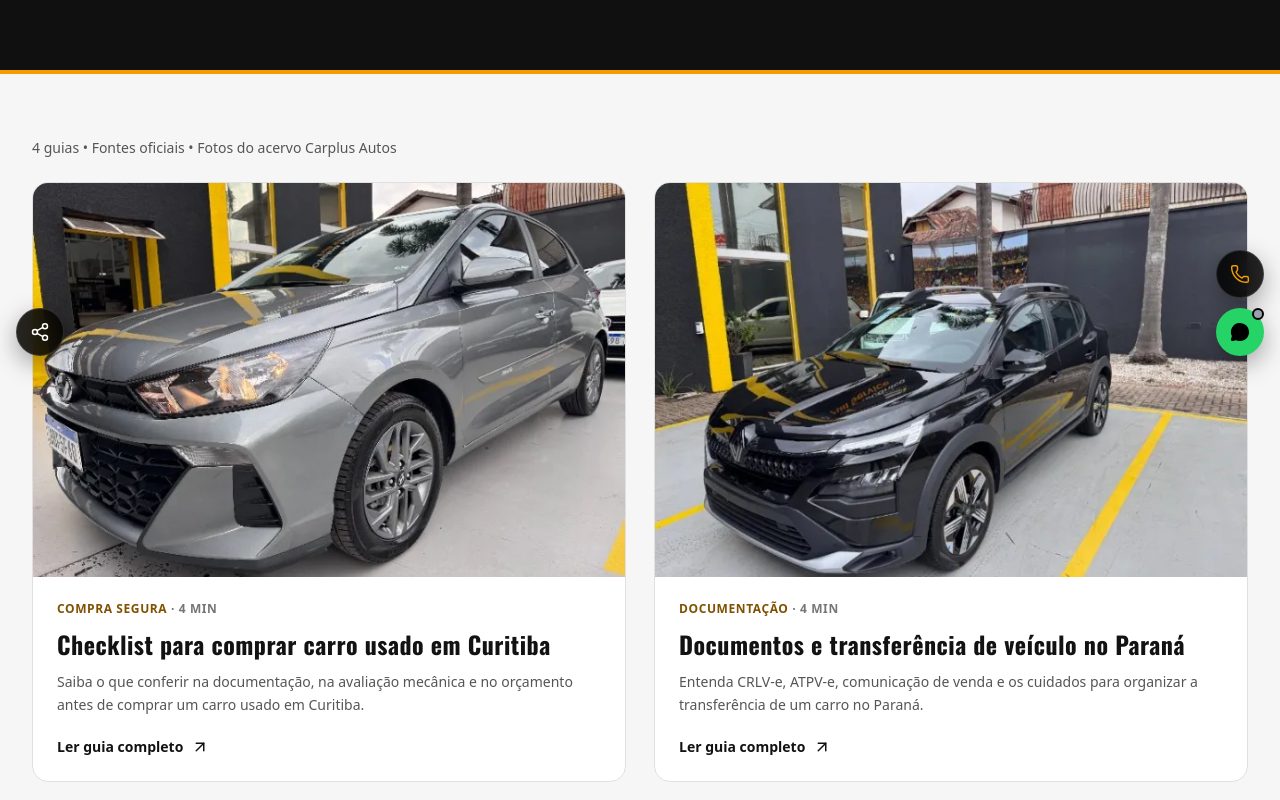
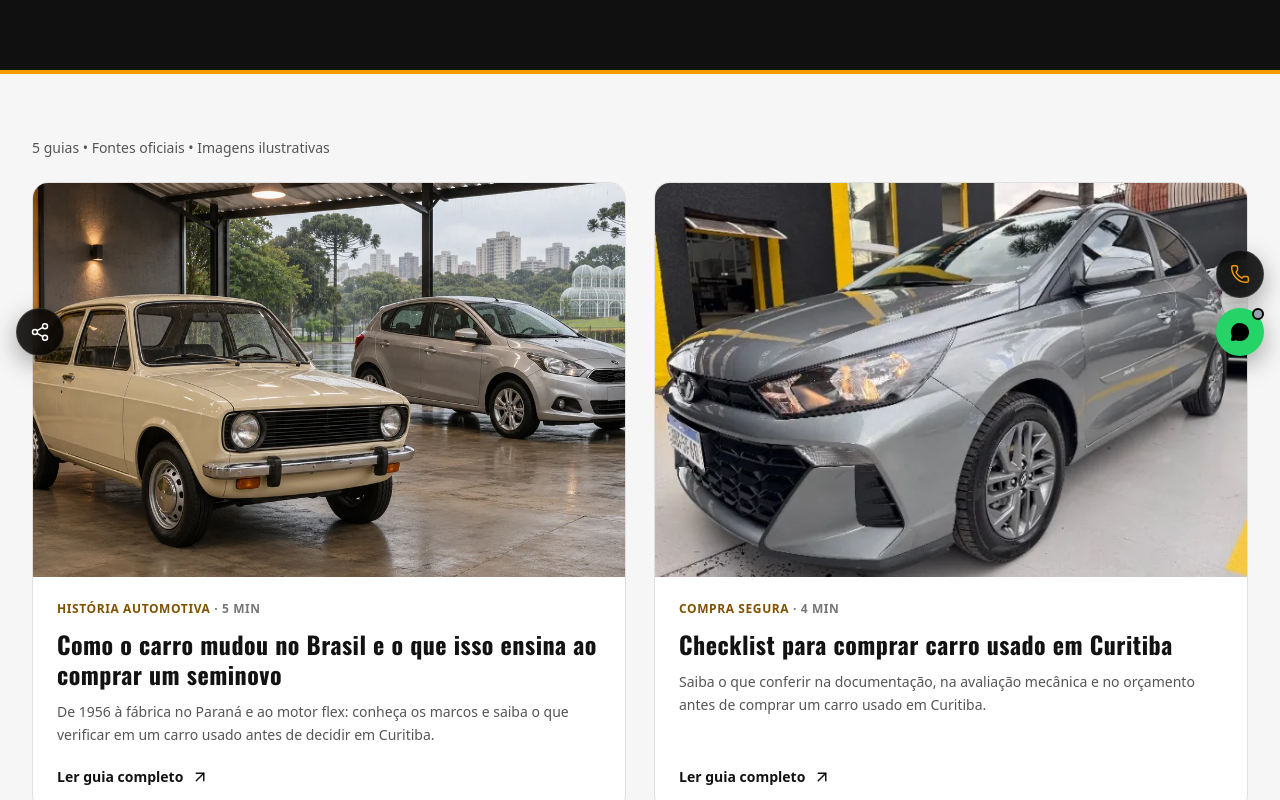
Before and after one commit to supremapix/Carplus-Autom-veis-Port-o-Curitiba, a React (Vite) app: page /blog in a window 1280 px wide. Shown: the part 420-1220 px from the top of the page. Built offline with nearby package versions, Linux system fonts and the light colour scheme.

Commit message:
Adiciona guia histórico sobre o carro brasileiro e o seminovo

```diff
--- a/scripts/prerender-blog.tsx
+++ b/scripts/prerender-blog.tsx
@@ -10,15 +10,15 @@ import { BLOG_TITLE, BLOG_DESCRIPTION, SITE_URL, blogUrl, buildBlogJsonLd, build
 const escape = (text: string) => text.replaceAll('&', '&amp;').replaceAll('"', '&quot;').replaceAll('<', '&lt;').replaceAll('>', '&gt;');
 const template = await fs.readFile('dist/index.html', 'utf8');
 const pages = [
-  { route: '/blog', title: BLOG_TITLE, description: BLOG_DESCRIPTION, image: new URL(blogPosts[0].image, SITE_URL).href, type: 'website', jsonLd: buildBlogJsonLd() },
-  ...blogPosts.map(post => ({ route: `/blog/${post.slug}`, title: `${post.title} | Carplus Autos`, description: post.description, image: new URL(post.image, SITE_URL).href, type: 'article', jsonLd: buildBlogArticleJsonLd(post) })),
+  { route: '/blog', title: BLOG_TITLE, description: BLOG_DESCRIPTION, image: new URL(blogPosts[0].image, SITE_URL).href, type: 'website', imageSize: blogPosts[0].imageSize, imageAlt: blogPosts[0].imageAlt, jsonLd: buildBlogJsonLd() },
+  ...blogPosts.map(post => ({ route: `/blog/${post.slug}`, title: `${post.title} | Carplus Autos`, description: post.description, image: new URL(post.image, SITE_URL).href, type: 'article', imageSize: post.imageSize, imageAlt: post.imageAlt, jsonLd: buildBlogArticleJsonLd(post) })),
 ];
 for (const page of pages) {
   let html = template.replace(/<title>[^<]*<\/title>/, `<title>${escape(page.title)}</title>`);
   const meta: Record<string, string> = {
     description: page.description, robots: 'index, follow, max-image-preview:large',
     'og:title': page.title, 'og:description': page.description, 'og:url': SITE_URL + page.route, 'og:type': page.type,
-    'og:image': page.image, 'og:image:secure_url': page.image, 'og:image:alt': page.title,
+    'og:image': page.image, 'og:image:secure_url': page.image, 'og:image:alt': page.imageAlt,
     'twitter:title': page.title, 'twitter:description': page.description, 'twitter:image': page.image,
   };
   for (const [key, value] of Object.entries(meta)) {
@@ -28,6 +28,7 @@ for (const page of pages) {
     html = regex.test(html) ? html.replace(regex, tag) : html.replace('</head>', `    ${tag}\n  </head>`);
   }
   html = html.replace(/\s*<meta property="og:image:(?:type|width|height)"[^>]*>/g, '');
+  if (page.imageSize) html = html.replace('</head>', `    <meta property="og:image:width" content="${page.imageSize.width}" />\n    <meta property="og:image:height" content="${page.imageSize.height}" />\n  </head>`);
   const ld = JSON.stringify(page.jsonLd).replaceAll('<', '\\u003c');
   html = html.replace('</head>', `    <link rel="canonical" href="${SITE_URL + page.route}" />\n    <script type="application/ld+json" id="page-json-ld">${ld}</script>\n  </head>`);
   const body = renderToString(<StaticRouter location={page.route}><AppContent /></StaticRouter>);
@@ -41,5 +42,5 @@ let sitemap = await fs.readFile('public/sitemap.xml', 'utf8');
 const entries = pages.map(page => `<url><loc>${SITE_URL + page.route}</loc><lastmod>${blogPosts.find(post => blogUrl(post) === SITE_URL + page.route)?.dateModified || blogPosts[0].dateModified}</lastmod></url>`).join('\n  ');
 sitemap = sitemap.replace('</urlset>', `  <!-- Blog: generated from the same article data as the pages -->\n  ${entries}\n</urlset>`);
 await fs.writeFile('dist/sitemap.xml', sitemap);
-const llms = `# Carplus Autos\n\n> Loja de compra, venda, troca e consignação de veículos no bairro Portão, em Curitiba, Paraná.\n\n## Contato\n- Site oficial: ${SITE_URL}\n- Endereço: Av. Presidente Arthur da Silva Bernardes, 1323, Portão, Curitiba, PR, CEP 80320-300\n- Telefone e WhatsApp: (41) 98874-0258\n\n## Páginas oficiais\n- [Estoque](${SITE_URL}/estoque): consulte a disponibilidade na página de cada veículo e confirme com a loja.\n- [Empresa](${SITE_URL}/empresa)\n- [Contato](${SITE_URL}/contato)\n- [Venda e troca](${SITE_URL}/venda-seu-carro)\n- [Financiamento](${SITE_URL}/financiamento): condições dependem de proposta e análise de crédito.\n- [Consignação](${SITE_URL}/consignacao)\n\n## Guias do blog\n${blogPosts.map(post => `- [${post.title}](${blogUrl(post)}): ${post.description}`).join('\n')}\n\n## Contexto editorial\nOs artigos incluem data, autoria institucional, referências e perguntas frequentes. Fotografias de veículos são ilustrações do acervo e não indicam disponibilidade. Preços, estoque e condições comerciais devem ser confirmados nas páginas atuais e com a loja. Este arquivo é um índice auxiliar; o conteúdo completo está disponível em HTML nas páginas do blog.\n`;
+const llms = `# Carplus Autos\n\n> Loja de compra, venda, troca e consignação de veículos no bairro Portão, em Curitiba, Paraná.\n\n## Contato\n- Site oficial: ${SITE_URL}\n- Endereço: Av. Presidente Arthur da Silva Bernardes, 1323, Portão, Curitiba, PR, CEP 80320-300\n- Telefone e WhatsApp: (41) 98874-0258\n\n## Páginas oficiais\n- [Estoque](${SITE_URL}/estoque): consulte a disponibilidade na página de cada veículo e confirme com a loja.\n- [Empresa](${SITE_URL}/empresa)\n- [Contato](${SITE_URL}/contato)\n- [Venda e troca](${SITE_URL}/venda-seu-carro)\n- [Financiamento](${SITE_URL}/financiamento): condições dependem de proposta e análise de crédito.\n- [Consignação](${SITE_URL}/consignacao)\n\n## Guias do blog\n${blogPosts.map(post => `- [${post.title}](${blogUrl(post)}): ${post.description}`).join('\n')}\n\n## Contexto editorial\nOs artigos incluem data, autoria institucional, referências e perguntas frequentes. As imagens de veículos são ilustrativas; podem ser do acervo ou geradas por IA, conforme a legenda, e não indicam disponibilidade. Preços, estoque e condições comerciais devem ser confirmados nas páginas atuais e com a loja. Este arquivo é um índice auxiliar; o conteúdo completo está disponível em HTML nas páginas do blog.\n`;
 await fs.writeFile('dist/llms.txt', llms);
--- a/scripts/test-blog.ts
+++ b/scripts/test-blog.ts
@@ -3,8 +3,8 @@ import fs from 'node:fs/promises';
 import { blogPosts } from '../src/data/blog-posts';
 import { SITE_URL, buildBlogArticleJsonLd, buildBlogJsonLd } from '../src/lib/blog-seo';
 
-assert.equal(blogPosts.length, 4);
-assert.equal(new Set(blogPosts.map(post => post.slug)).size, 4);
+assert.ok(blogPosts.length >= 5);
+assert.equal(new Set(blogPosts.map(post => post.slug)).size, blogPosts.length);
 const sitemap = await fs.readFile('dist/sitemap.xml', 'utf8');
 const llms = await fs.readFile('dist/llms.txt', 'utf8');
 const index = await fs.readFile('dist/blog/index.html', 'utf8');
@@ -29,6 +29,17 @@ for (const post of blogPosts) {
   assert.ok(html.includes('max-image-preview:large'));
   assert.ok(!html.includes('noindex'));
   assert.ok(html.includes('BlogPosting'));
+  if (post.imageSize) {
+    assert.ok(post.imageSize.width >= 1200);
+    assert.ok(html.includes(`<meta property="og:image:width" content="${post.imageSize.width}"`));
+    assert.ok(html.includes(post.imageCaption));
+  }
+  for (const section of post.sections) {
+    for (const milestone of section.milestones || []) {
+      assert.ok(milestone.source >= 1 && milestone.source <= post.sources.length);
+      assert.ok(html.includes(milestone.title));
+    }
+  }
   const ld = JSON.parse(html.match(/<script type="application\/ld\+json" id="page-json-ld">([\s\S]*?)<\/script>/)![1]);
   assert.equal(ld[0].headline, post.title);
   assert.equal(ld[0].author.name, 'Carplus Autos');
@@ -39,4 +50,4 @@ for (const post of blogPosts) {
   assert.equal(buildBlogArticleJsonLd(post)[0]['@type'], 'BlogPosting');
   console.log(`PASS ${post.slug}: rendered content, metadata, schema, image, sitemap, links`);
 }
-console.log('PASS blog index and all four articles');
+console.log(`PASS blog index and all ${blogPosts.length} articles`);
--- a/src/components/blog/BlogCard.tsx
+++ b/src/components/blog/BlogCard.tsx
@@ -7,7 +7,7 @@ export function BlogCard({ post }: { post: BlogPost; key?: React.Key }) {
   return (
     <article className="group flex flex-col overflow-hidden rounded-2xl border border-[#E0E0E0] bg-white transition-shadow hover:shadow-lg">
       <Link to={`/blog/${post.slug}`} tabIndex={-1} aria-hidden="true" className="block overflow-hidden bg-[#EDEDED]">
-        <img src={post.image} alt="" width="960" height="640" loading="lazy" decoding="async" className="aspect-[3/2] w-full object-cover transition-transform duration-500 group-hover:scale-[1.03]" />
+        <img src={post.image} alt="" width={post.imageSize?.width ?? 960} height={post.imageSize?.height ?? 640} loading="lazy" decoding="async" className="aspect-[3/2] w-full object-cover motion-safe:transition-transform motion-safe:duration-500 motion-safe:group-hover:scale-[1.03]" />
       </Link>
       <div className="flex flex-1 flex-col p-5 sm:p-6">
         <p className="mb-3 text-xs font-bold uppercase tracking-wider text-[#805100]">{post.category} <span className="text-[#767676]">· {post.readingMinutes} min</span></p>
--- a/src/data/blog-posts.ts
+++ b/src/data/blog-posts.ts
@@ -10,7 +10,9 @@ export type BlogPost = {
   image: string;
   imageAlt: string;
   imageCaption: string;
-  sections: Array<{ id: string; title: string; paragraphs: string[]; bullets?: string[] }>;
+  imageSize?: { width: number; height: number };
+  stickers?: string[];
+  sections: Array<{ id: string; title: string; paragraphs: string[]; bullets?: string[]; milestones?: Array<{ year: string; title: string; text: string; source: number }> }>;
   faqs: Array<{ q: string; a: string }>;
   sources: Array<{ name: string; url: string }>;
   cta: { label: string; href: string };
@@ -18,6 +20,132 @@ export type BlogPost = {
 };
 
 export const blogPosts: BlogPost[] = [
+{
+  "slug": "historia-do-carro-no-brasil-e-do-seminovo",
+  "title": "Como o carro mudou no Brasil e o que isso ensina ao comprar um seminovo",
+  "description": "De 1956 à fábrica no Paraná e ao motor flex: conheça os marcos e saiba o que verificar em um carro usado antes de decidir em Curitiba.",
+  "category": "História automotiva",
+  "datePublished": "2026-11-22",
+  "dateModified": "2026-11-22",
+  "readingMinutes": 5,
+  "answer": "A indústria brasileira ampliou a produção local, adotou novas tecnologias e chegou ao carro flex. Para escolher um seminovo hoje, descubra qual é a versão de fato, examine o histórico daquele exemplar e confirme documentação e condição mecânica. O ano do carro não responde a essas três perguntas.",
+  "image": "/images/editorial/historia-carro-brasil-seminovos.webp",
+  "imageAlt": "Carro compacto antigo de cor creme e hatch compacto moderno prata estacionados lado a lado",
+  "imageCaption": "Imagem ilustrativa gerada por IA. Não mostra veículos do estoque nem as instalações da Carplus Autos.",
+  "imageSize": {
+    "width": 1200,
+    "height": 675
+  },
+  "stickers": [
+    "Indústria brasileira",
+    "Paraná",
+    "Compra e venda"
+  ],
+  "sections": [
+    {
+      "id": "linha-do-tempo",
+      "title": "Quatro momentos da indústria brasileira",
+      "paragraphs": [
+        "A história não começa com um único modelo. O que mudou por etapas foi a escala com que o Brasil passou a produzir, projetar e adaptar carros para mercados e usos locais."
+      ],
+      "milestones": [
+        {
+          "year": "1956",
+          "title": "O país organiza a produção local",
+          "text": "O Grupo Executivo da Indústria Automobilística, o GEIA, estabeleceu bases para ampliar a produção local de carros e autopeças. A Anfavea também foi fundada nesse ano.",
+          "source": 1
+        },
+        {
+          "year": "Fim dos anos 1980",
+          "title": "A injeção eletrônica entra na história do carro nacional",
+          "text": "A Anfavea registra o Gol GTI como o primeiro automóvel brasileiro com injeção eletrônica. Em vez de escolher um exemplar só pelo apelido do modelo, vale conferir a versão e o sistema que ele realmente usa.",
+          "source": 1
+        },
+        {
+          "year": "1998",
+          "title": "São José dos Pinhais entra no mapa industrial",
+          "text": "A Renault inaugurou sua fábrica brasileira em São José dos Pinhais. A história do automóvel no país também passa pela Região Metropolitana de Curitiba, não apenas pelo ABC paulista.",
+          "source": 2
+        },
+        {
+          "year": "Anos 2000",
+          "title": "O flex vira parte da rotina",
+          "text": "A tecnologia flex permite ao motor projetado para esse fim operar com gasolina, etanol ou mistura, conforme orientação do fabricante. A expansão do flex é um dos marcos apontados pela Anfavea.",
+          "source": 1
+        }
+      ]
+    },
+    {
+      "id": "ano-modelo-versao",
+      "title": "Curiosidade: fabricação, ano-modelo e versão não são sinônimos",
+      "paragraphs": [
+        "Um carro pode ter sido fabricado em um ano e pertencer ao ano-modelo seguinte. A versão identifica o conjunto comercial: motorização, transmissão e equipamentos podem variar dentro do mesmo modelo e do mesmo ano-modelo.",
+        "Antes de comparar dois anúncios, confirme os dois anos na documentação e cheque a versão e os equipamentos no veículo. Em especial, não deduza que um item de segurança está presente pelo nome da família do carro."
+      ]
+    },
+    {
+      "id": "tres-verificacoes",
+      "title": "Antes de comprar um usado, faça três verificações separadas",
+      "paragraphs": [
+        "Para quem procura um carro na região do Portão, comece pelo tamanho que cabe na garagem e pela rotina real: trânsito, estrada, ocupantes e manutenção prevista. Só depois passe à comparação entre exemplares."
+      ],
+      "bullets": [
+        "Identificação e documentação: confira os dados com o vendedor e consulte o extrato do Detran-PR e os canais de recall da Senatran. Repita a consulta perto do fechamento.",
+        "Condição: histórico de manutenção e inspeção independente complementam o extrato. Em eletrificados, confirme se há diagnóstico compatível para os componentes de alta tensão.",
+        "Negociação: compare o que está escrito na proposta, confirme quem recebe e deixe claro o que será entregue, quando e com quais pendências resolvidas."
+      ]
+    },
+    {
+      "id": "venda-troca-consignacao",
+      "title": "Quem vende também precisa comparar mais do que o valor anunciado",
+      "paragraphs": [
+        "Na venda, separe as informações do veículo, o histórico disponível e o que precisa de reparo. Em uma troca, compare o valor atribuído ao seu carro e o valor total do veículo de destino. Na consignação, leia o prazo, a remuneração, a responsabilidade pela guarda e as regras de desistência antes de decidir.",
+        "A Carplus Autos atende no Portão, em Curitiba, para conversar sobre compra, venda, troca e consignação. Confirme com a equipe as condições de cada proposta e a disponibilidade do veículo antes de se deslocar."
+      ]
+    }
+  ],
+  "faqs": [
+    {
+      "q": "Um carro com ano-modelo mais novo é sempre melhor?",
+      "a": "Não. Compare o equipamento que a versão efetivamente tem, condição, histórico e custos previstos. Dois exemplares do mesmo ano podem ter conservação bem diferente."
+    },
+    {
+      "q": "O extrato e a consulta de recall substituem a vistoria mecânica?",
+      "a": "Não. São verificações complementares. Os canais oficiais informam registros e pendências disponíveis; uma inspeção verifica os componentes que o profissional avaliou."
+    },
+    {
+      "q": "O carro mostrado na capa está à venda?",
+      "a": "Não. A capa é uma ilustração gerada por IA. Consulte o estoque atual e confirme disponibilidade com a Carplus Autos."
+    }
+  ],
+  "sources": [
+    {
+      "name": "Anfavea · Linha do tempo da indústria automotiva brasileira",
+      "url": "https://anfavea.com.br/site/institucional/linha-do-tempo/"
+    },
+    {
+      "name": "Renault · História da fábrica brasileira em São José dos Pinhais",
+      "url": "https://www.renault.com.br/renault-no-brasil.html"
+    },
+    {
+      "name": "Detran-PR · Consultar extrato de veículo",
+      "url": "https://www.detran.pr.gov.br/servicos/Transporte-e-Transito/Veiculos/Consultar-extrato-de-veiculo-0A30boka"
+    },
+    {
+      "name": "Senatran · Consultar recall de veículos",
+      "url": "https://www.gov.br/pt-br/servicos/realizar-consulta-sobre-recall-de-veiculos"
+    }
+  ],
+  "cta": {
+    "label": "Conversar sobre compra ou venda",
+    "href": "/contato"
+  },
+  "relatedSlugs": [
+    "checklist-comprar-carro-usado-curitiba",
+    "documentos-transferencia-veiculo-parana",
+    "troca-venda-direta-consignacao"
+  ]
+},
   {
     "slug": "checklist-comprar-carro-usado-curitiba",
     "title": "Checklist para comprar carro usado em Curitiba",
--- a/src/lib/blog-seo.ts
+++ b/src/lib/blog-seo.ts
@@ -22,7 +22,7 @@ export function buildBlogJsonLd() {
 }
 
 export function buildBlogArticleJsonLd(post: BlogPost) {
-  const articleBody = [post.answer, ...post.sections.flatMap(section => [section.title, ...section.paragraphs, ...(section.bullets || [])]), ...post.faqs.flatMap(faq => [faq.q, faq.a])].join('\n\n');
+  const articleBody = [post.answer, ...post.sections.flatMap(section => [section.title, ...section.paragraphs, ...(section.bullets || []), ...(section.milestones || []).flatMap(item => [item.year, item.title, item.text])]), ...post.faqs.flatMap(faq => [faq.q, faq.a])].join('\n\n');
   return [
     { '@context': 'https://schema.org', '@type': 'BlogPosting', '@id': `${blogUrl(post)}#article`,
       headline: post.title, description: post.description, url: blogUrl(post), mainEntityOfPage: blogUrl(post),
--- a/src/pages/Blog.tsx
+++ b/src/pages/Blog.tsx
@@ -8,7 +8,7 @@ import { BLOG_TITLE, BLOG_DESCRIPTION, SITE_URL, buildBlogJsonLd } from '../lib/
 
 export function Blog() {
   return <>
-    <SeoHead title={BLOG_TITLE} description={BLOG_DESCRIPTION} canonicalUrl={`${SITE_URL}/blog`} ogImage={new URL(blogPosts[0].image, SITE_URL).href} jsonLd={buildBlogJsonLd()} />
+    <SeoHead title={BLOG_TITLE} description={BLOG_DESCRIPTION} canonicalUrl={`${SITE_URL}/blog`} ogImage={new URL(blogPosts[0].image, SITE_URL).href} ogImageAlt={blogPosts[0].imageAlt} ogImageSize={blogPosts[0].imageSize} jsonLd={buildBlogJsonLd()} />
     <header className="bg-[#101010] text-white border-b-4 border-[#F59C00] py-10 sm:py-16"><Container>
       <nav aria-label="Breadcrumb" className="mb-8 text-sm text-[#D0D0D0]"><Link to="/" className="hover:underline">Início</Link><span aria-hidden="true" className="mx-3">/</span><span aria-current="page">Blog</span></nav>
       <p className="text-xs font-bold uppercase tracking-[0.2em] text-[#F59C00]">Informação para decidir melhor</p>
@@ -16,7 +16,7 @@ export function Blog() {
       <p className="mt-5 max-w-2xl text-base sm:text-lg leading-relaxed text-[#D0D0D0]">Da primeira visita à transferência: respostas claras sobre compra, venda, troca e financiamento de veículos em Curitiba e no Paraná.</p>
     </Container></header>
     <section className="bg-[#F6F6F6] py-10 sm:py-16" aria-label="Todos os artigos"><Container>
-      <p className="mb-6 text-sm font-medium text-[#555]">4 guias • Fontes oficiais • Fotos do acervo Carplus Autos</p>
+      <p className="mb-6 text-sm font-medium text-[#555]">{blogPosts.length} guias • Fontes oficiais • Imagens ilustrativas</p>
       <div className="grid gap-7 md:grid-cols-2">{blogPosts.map(post => <BlogCard key={post.slug} post={post} />)}</div>
       <div className="mt-10 rounded-xl bg-white p-6 sm:p-8 border border-[#E0E0E0]"><h2 className="font-display text-2xl font-bold">Conteúdo para orientar sua pesquisa</h2><p className="mt-3 leading-relaxed text-[#555]">Os artigos são publicados pela Carplus Autos e incluem referências para consulta. Regras, taxas e condições podem mudar. Confirme os dados do veículo, os procedimentos oficiais e os termos da proposta antes de negociar.</p><Link to="/contato" className="mt-4 inline-block font-bold underline underline-offset-4">Fale com a Carplus Autos</Link></div>
     </Container></section>
```
Also changed, not shown: src/components/ui/SeoHead.tsx (+10 -2 lines), src/pages/BlogArticle.tsx (+6 -5 lines), public/images/editorial/historia-carro-brasil-seminovos.webp (added).
